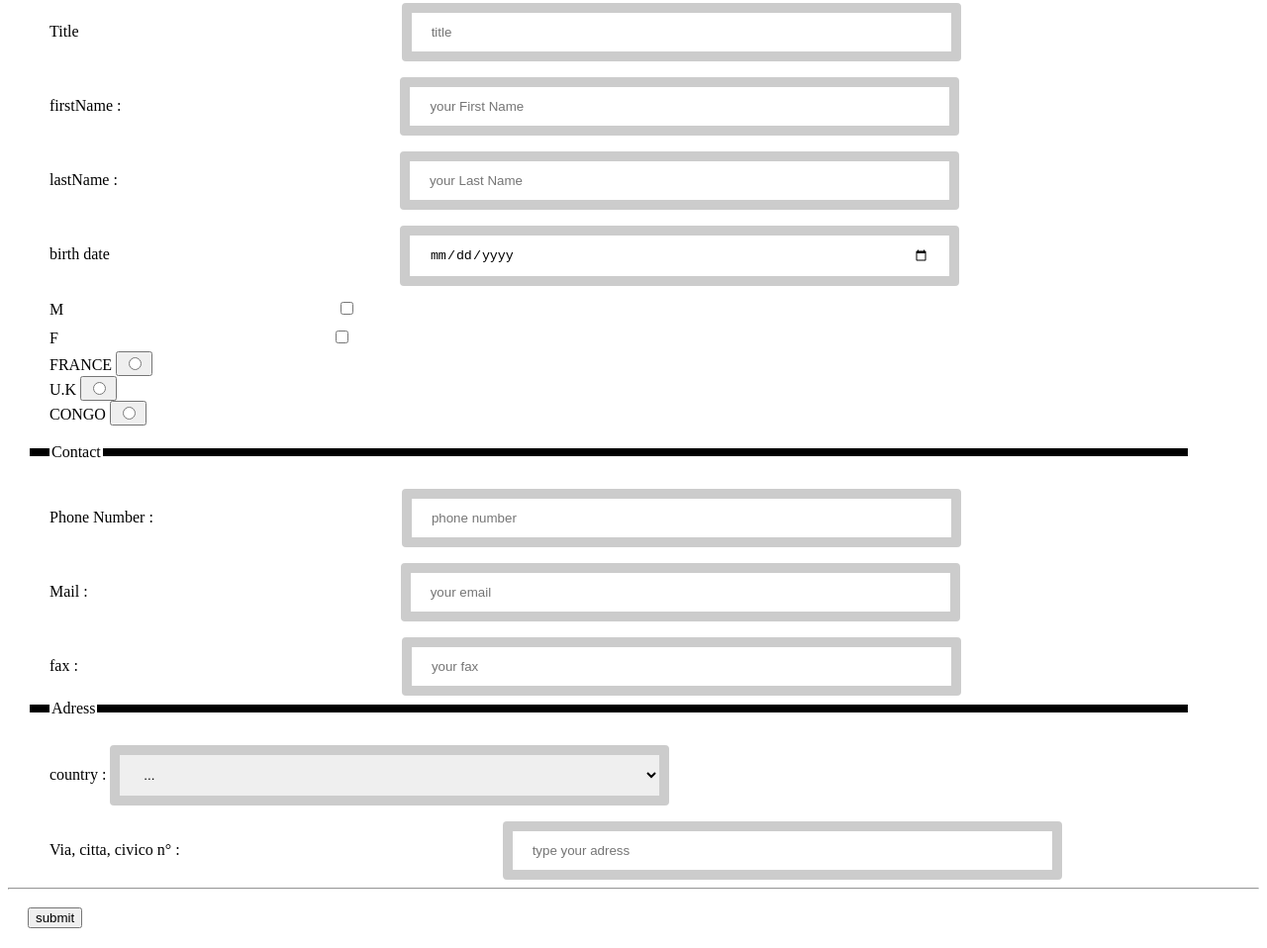
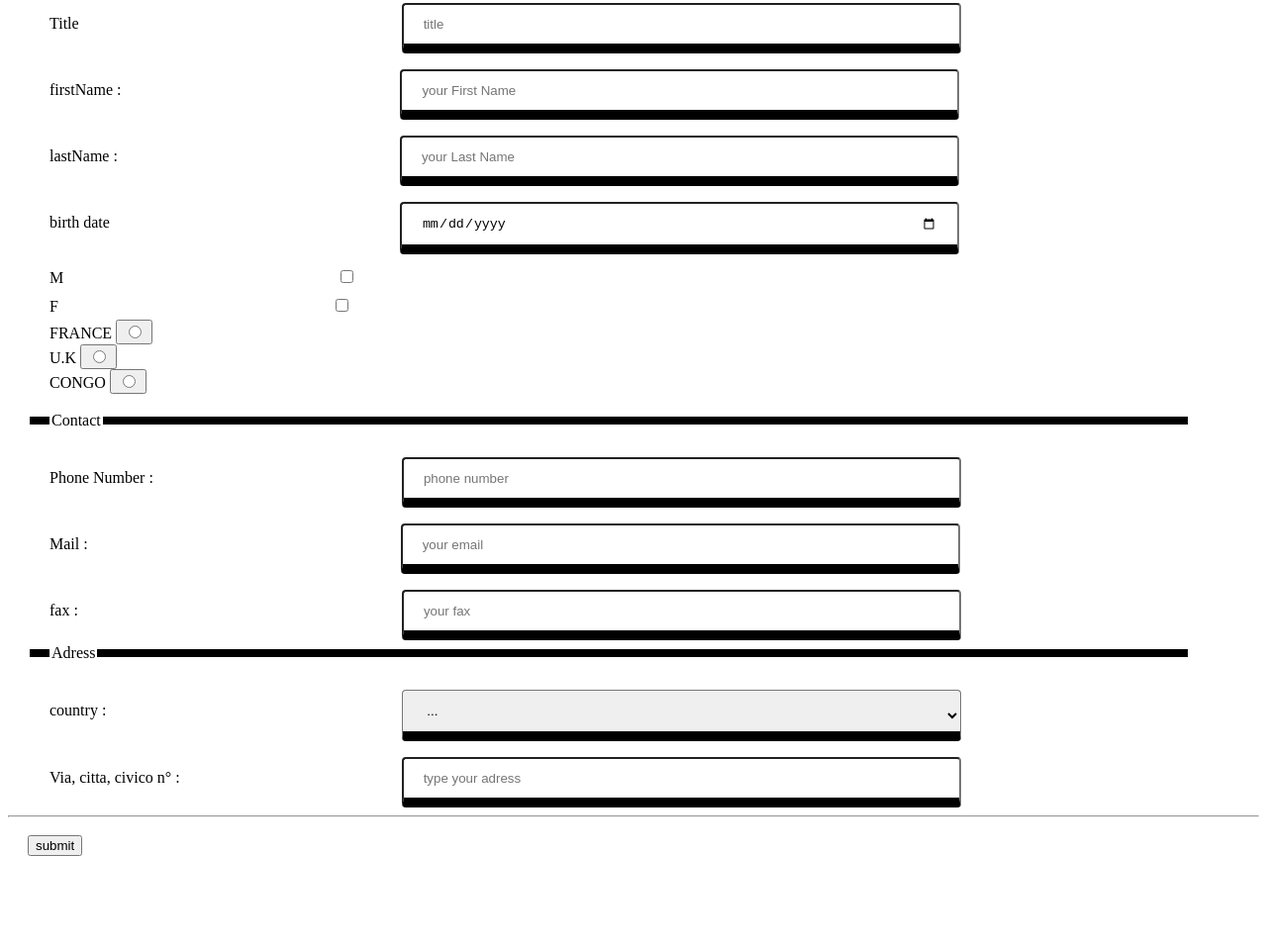
Before and after one commit to PowerCoders-Milan/css-ex-3---style-the-form-cryoAngel, a plain HTML site: page index.html in a window 1280 px wide. Shown: the part 180-1138 px from the top of the page at 99% size. After the commit the page ends 1065 px from the top, so only its background shows below. Drawn offline with Linux system fonts and the light colour scheme.

Commit message:
layout setting css

```diff
--- a/index.html
+++ b/index.html
@@ -67,7 +67,7 @@
                     <option value="japan">Japan</option>
                 </select><br>
                 <label for="adress">Via, citta, civico n° :</label>
-                <input type="text" id="adress" placeholder="type your adress">
+                <input type="texts" id="adress" placeholder="type your adress">
                <!-- <label for="">lastName :</label>
                 <input type="text" placeholder="your Last Name">-->
             </fieldset>
--- a/style.css
+++ b/style.css
@@ -12,15 +12,16 @@ border-right: 0;
 border-bottom: 0;
 padding: 20px;
 }
-input{
+/*input{
 
-}
+} */
 input[type=text]{
     width: 50%;
   padding: 12px 20px;
   margin: 8px 0;
   display: inline-block;
-  border: 10px solid #ccc;
+  border-bottom: 10px solid rgb(0, 0, 0);
+  border;
   border-radius: 4px;
   box-sizing: border-box;
   margin-left: 322px;
@@ -30,17 +31,17 @@ input[type=fname]{
   padding: 12px 20px;
   margin: 8px 0;
   display: inline-block;
-  border: 10px solid #ccc;
+  border-bottom: 10px solid rgb(0, 0, 0);
   border-radius: 4px;
   box-sizing: border-box;
   margin-left: 278px;
 }
 input[type=lname]{
-    width: 50%;
+  width: 50%;
   padding: 12px 20px;
   margin: 8px 0;
   display: inline-block;
-  border: 10px solid #ccc;
+  border-bottom: 10px solid rgb(0, 0, 0);
   border-radius: 4px;
   box-sizing: border-box;
   margin-left: 281px;
@@ -50,7 +51,7 @@ input[type=date]{
     padding: 12px 20px;
     margin: 8px 0;
     display: inline-block;
-    border: 10px solid #ccc;
+    border-bottom: 10px solid rgb(2, 1, 1);
     border-radius: 4px;
     box-sizing: border-box;
     margin-left: 289px;
@@ -60,7 +61,7 @@ input[type=checkbox]{
     padding: 12px 20px;
     margin: 8px 0;
     display: inline-block;
-    border: 10px solid #ccc;
+    border-bottom: 10px solid rgb(0, 0, 0);
     border-radius: 4px;
     box-sizing: border-box;
 
@@ -70,7 +71,7 @@ input[type=checkbox]{
     padding: 12px 20px;
     margin: 8px 0;
     display: inline-block;
-    border: 10px solid #ccc;
+    border-bottom: 10px solid rgb(0, 0, 0);
     border-radius: 4px;
     box-sizing: border-box;
 }
@@ -79,7 +80,7 @@ input[type=tel]{
     padding: 12px 20px;
     margin: 8px 0;
     display: inline-block;
-    border: 10px solid #ccc;
+    border-bottom: 10px solid rgb(0, 0, 0);
     border-radius: 4px;
     box-sizing: border-box;
     margin-left: 247px;
@@ -89,7 +90,7 @@ input[type=email]{
     padding: 12px 20px;
     margin: 8px 0;
     display: inline-block;
-    border: 10px solid #ccc;
+    border-bottom: 10px solid rgb(0, 0, 0);
     border-radius: 4px;
     box-sizing: border-box;
     margin-left: 312px ;
@@ -99,19 +100,30 @@ input[type=number]{
     padding: 12px 20px;
     margin: 8px 0;
     display: inline-block;
-    border: 10px solid #ccc;
+    border-bottom: 10px solid rgb(0, 0, 0);
     border-radius: 4px;
     box-sizing: border-box;
     margin-left: 323px;
+}
+input[type=texts]{
+    width: 50%;
+    padding: 12px 20px;
+    margin: 8px 0;
+    display: inline-block;
+    border-bottom: 10px solid rgb(0, 0, 0);
+    border-radius: 4px;
+    box-sizing: border-box;
+    margin-left: 220px;
 }
 select{
     width: 50%;
     padding: 12px 20px;
     margin: 8px 0;
     display: inline-block;
-    border: 10px solid #ccc;
+    border-bottom: 10px solid rgb(0, 0, 0);
     border-radius: 4px;
     box-sizing: border-box;
+    margin-left: 295px;
 }
 .line{
     border-top: 20px solid rgb(0, 0, 0);
```
